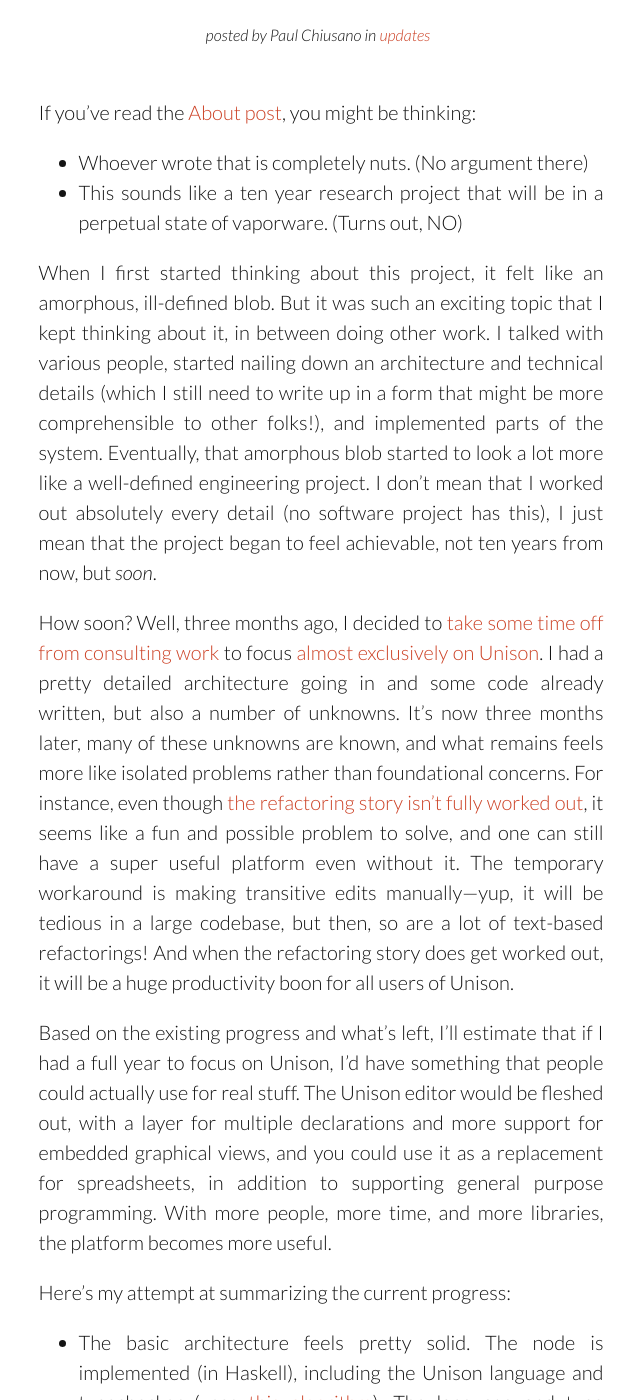
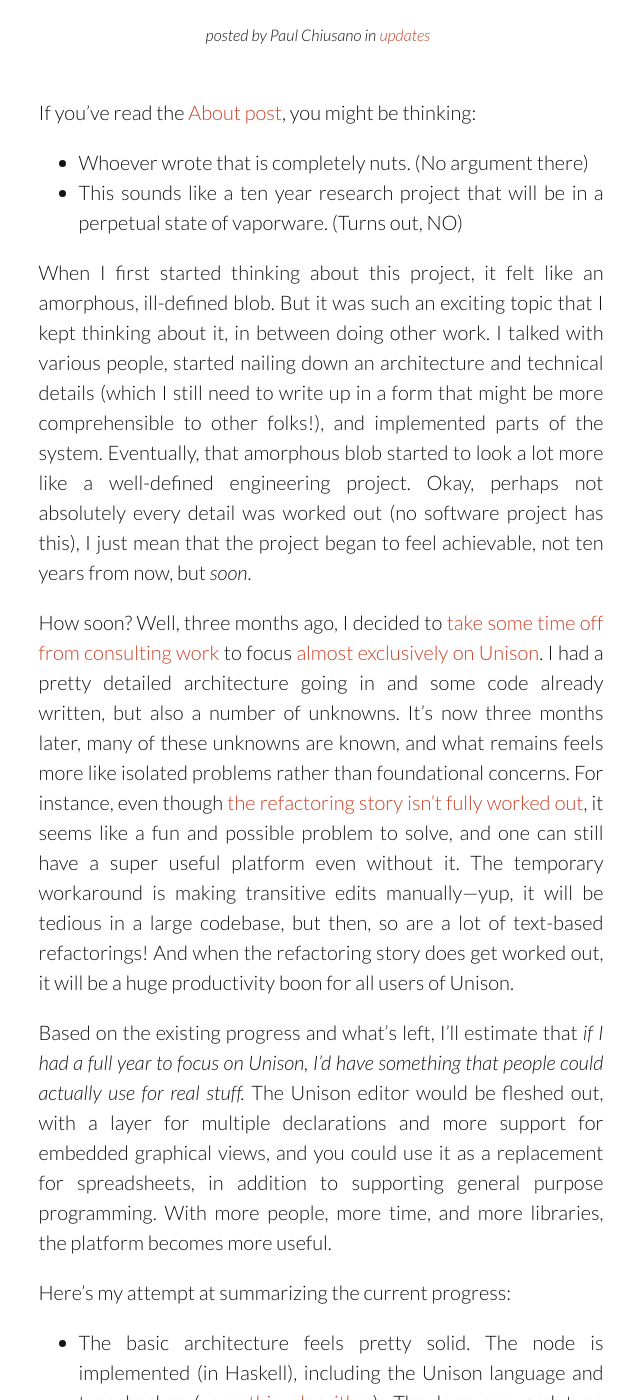
Before and after one commit to unisonweb/oldblog, a Jekyll site: the page built from _posts/2015-05-07-update.markdown, in a window 1280 px wide and 1400 px high, scrolled down 687 px. Shown: the whole window, without its empty margins (319-959 px from the left). Built offline with Jekyll 4.4.1, drawn with Linux system fonts in a browser that asks for light colours; comment, search, counter and statistics services are not loaded.

Commit message:
Update 2015-05-07-update.markdown

```diff
--- a/_posts/2015-05-07-update.markdown
+++ b/_posts/2015-05-07-update.markdown
@@ -5,16 +5,16 @@
 post_author: Paul Chiusano
 ---
 
-If you've read the [About post](/2015-05-07/about.html), you might be thinking:
+If you've read the [About post](/2015-05-07/about.html#post-start), you might be thinking:
 
 * Whoever wrote that is completely nuts. (No argument there)
 * This sounds like a ten year research project that will be in a perpetual state of vaporware. (Turns out, NO)
 
-When I first started thinking about this project, it felt like an amorphous, ill-defined blob. But it was such an exciting topic that I kept thinking about it, in between doing other work. I talked with various people, started nailing down an architecture and technical details (which I still need to write up in a form that might be more comprehensible to other folks!), and implemented parts of the system. Eventually, that amorphous blob started to look a lot more like a well-defined engineering project. I don't mean that I worked out absolutely every detail (no software project has this), I just mean that the project began to feel achievable, not ten years from now, but _soon_.
+When I first started thinking about this project, it felt like an amorphous, ill-defined blob. But it was such an exciting topic that I kept thinking about it, in between doing other work. I talked with various people, started nailing down an architecture and technical details (which I still need to write up in a form that might be more comprehensible to other folks!), and implemented parts of the system. Eventually, that amorphous blob started to look a lot more like a well-defined engineering project. Okay, perhaps not absolutely every detail was worked out (no software project has this), I just mean that the project began to feel achievable, not ten years from now, but _soon_.
 
 How soon? Well, three months ago, I decided to [take some time off from consulting work](http://pchiusano.github.io/2015-01-26/unison-kickoff.html) to focus [almost exclusively on Unison](http://pchiusano.io/unison). I had a pretty detailed architecture going in and some code already written, but also a number of unknowns. It's now three months later, many of these unknowns are known, and what remains feels more like isolated problems rather than foundational concerns. For instance, even though [the refactoring story isn't fully worked out](https://pchiusano.github.io/2015-04-23/unison-update7.html#refactoring-sessions), it seems like a fun and possible problem to solve, and one can still have a super useful platform even without it. The temporary workaround is making transitive edits manually---yup, it will be tedious in a large codebase, but then, so are a lot of text-based refactorings! And when the refactoring story does get worked out, it will be a huge productivity boon for all users of Unison.
 
-Based on the existing progress and what's left, I'll estimate that if I had a full year to focus on Unison, I'd have something that people could actually use for real stuff. The Unison editor would be fleshed out, with a layer for multiple declarations and more support for embedded graphical views, and you could use it as a replacement for spreadsheets, in addition to supporting general purpose programming. With more people, more time, and more libraries, the platform becomes more useful.
+Based on the existing progress and what's left, I'll estimate that _if I had a full year to focus on Unison, I'd have something that people could actually use for real stuff._ The Unison editor would be fleshed out, with a layer for multiple declarations and more support for embedded graphical views, and you could use it as a replacement for spreadsheets, in addition to supporting general purpose programming. With more people, more time, and more libraries, the platform becomes more useful.
 
 Here's my attempt at summarizing the current progress:
 
```
